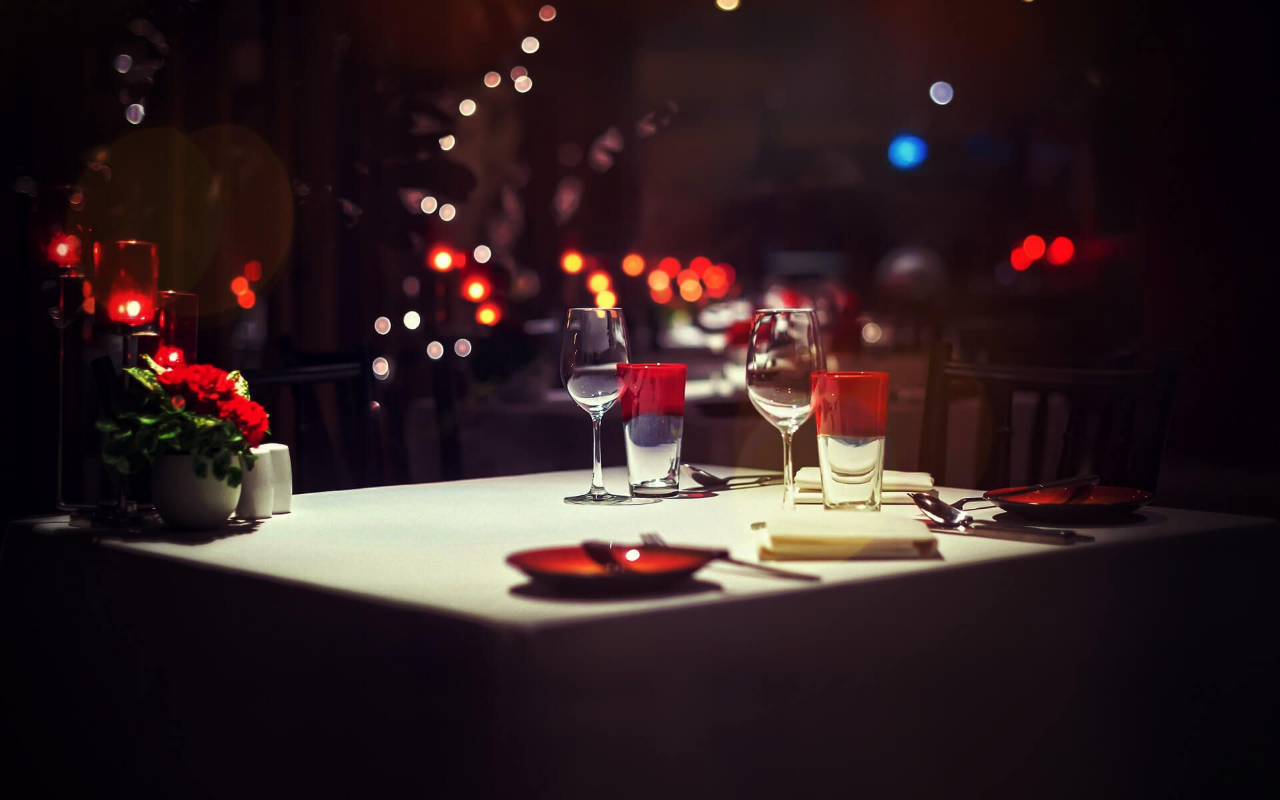
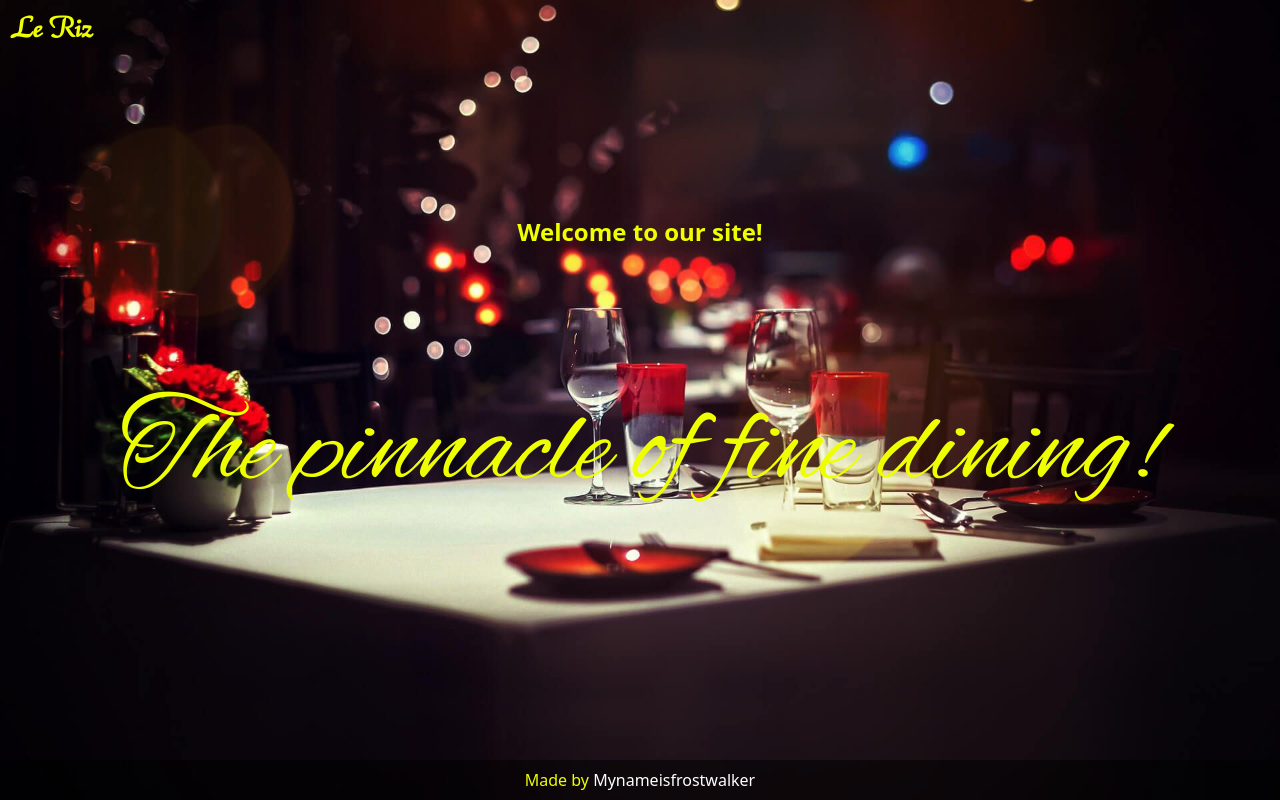
Before and after one commit to Mynameisfrostwalker/Restaurant-page-ts, a website built with webpack: page src/index.html in a window 1280 px wide. Built offline with nearby package versions, Linux system fonts and the light colour scheme.

Commit message:
Create initial page

```diff
--- a/src/index.html
+++ b/src/index.html
@@ -7,6 +7,20 @@
     <title>Le Riz</title>
 </head>
 <body>
-    <div id="content"></div>
+    <div id="content">
+
+        <header>
+            <h1>Le Riz</h1>
+        </header>
+
+        <main>
+            <h2>Welcome to our site!</h2>
+            <p>The pinnacle of fine dining!</p>
+        </main>
+
+        <footer>
+            Made by<a href="https://github.com/Mynameisfrostwalker"> Mynameisfrostwalker</a>
+        </footer>
+    </div>
 </body>
 </html>
--- a/src/styles/main.scss
+++ b/src/styles/main.scss
@@ -1,13 +1,86 @@
+@use "sass:math";
+
+@font-face {
+    font-family: "Fine dining";
+    src: url(../assets/AlexBrush-Regular.ttf);
+}
+
+@font-face {
+    font-family: "Stars";
+    src: url(../assets/CalligraphyFLF.ttf);
+}
+
+$theme-colour: rgba(238, 255, 0, 1);
+$footer-colour: rgba(0, 0, 0, 0.5);
+$header-height: 10vh;
+$footer-height: math.div($header-height, 2);
 
 @mixin size($width, $height) {
     min-width: $width;
     min-height: $height;
 }
 
+@mixin box-control($margin, $padding: $margin) {
+    margin: $margin;
+    padding: $padding;
+}
+
+@mixin flex($direction: row, $align-items: flex-start, $justify-content: flex-start) {
+    display: flex;
+    flex-direction: $direction;
+    align-items: $align-items;
+    justify-content: $justify-content;
+};
+
+body {
+    @include size(100vw, 100vh);
+    color: $theme-colour;
+}
+
 #content {
+    @include size(100vw, 100vh);
     background-image: url(../assets/wallpaper2.jpg);
     background-repeat: no-repeat;
     background-attachment: fixed;
     background-size: cover;
-    @include size(100vw, 100vh);
+    @include flex(column);
 }
+
+header {
+    @include box-control(0, 10px);
+    @include size(100%, $header-height);
+
+    h1 {
+        @include box-control(0);
+        font-family: "Stars", "Helvetica Neue", Helvetica, Arial;
+    }
+}
+
+main {
+    $main-height: 100vh - ($header-height + $footer-height);
+    @include size(100%, $main-height);
+    @include flex(column, center, center);
+
+    >p:first-of-type {
+        font-family: "Fine dining", 'Times New Roman', Times, serif;
+        font-size: calc(30px + 7vw);
+        text-align: center;
+    }
+}
+
+footer {
+    @include size(100%, $footer-height);
+    @include box-control(0, 5px);
+    @include flex($align-items: center, $justify-content: center);
+    background-color: $footer-colour;
+
+    a {
+        color: rgba(255, 255, 255, 1);
+        text-decoration: none;
+        white-space: pre;
+
+        &:hover {
+            color: rgb(255, 0, 255)
+        }
+    }
+}
```
Also changed, not shown: dist/24ea9671c7d2465bf5c8.jpg (added), dist/66f5dd9cd2c2d7ac6703.ttf (added), dist/b50947ef756f43126a52.ttf (added), dist/index.bundle.js, dist/index.html, dist/runtime.bundle.js, src/assets/AlexBrush-Regular.ttf (added), src/assets/CalligraphyFLF.ttf (added).
